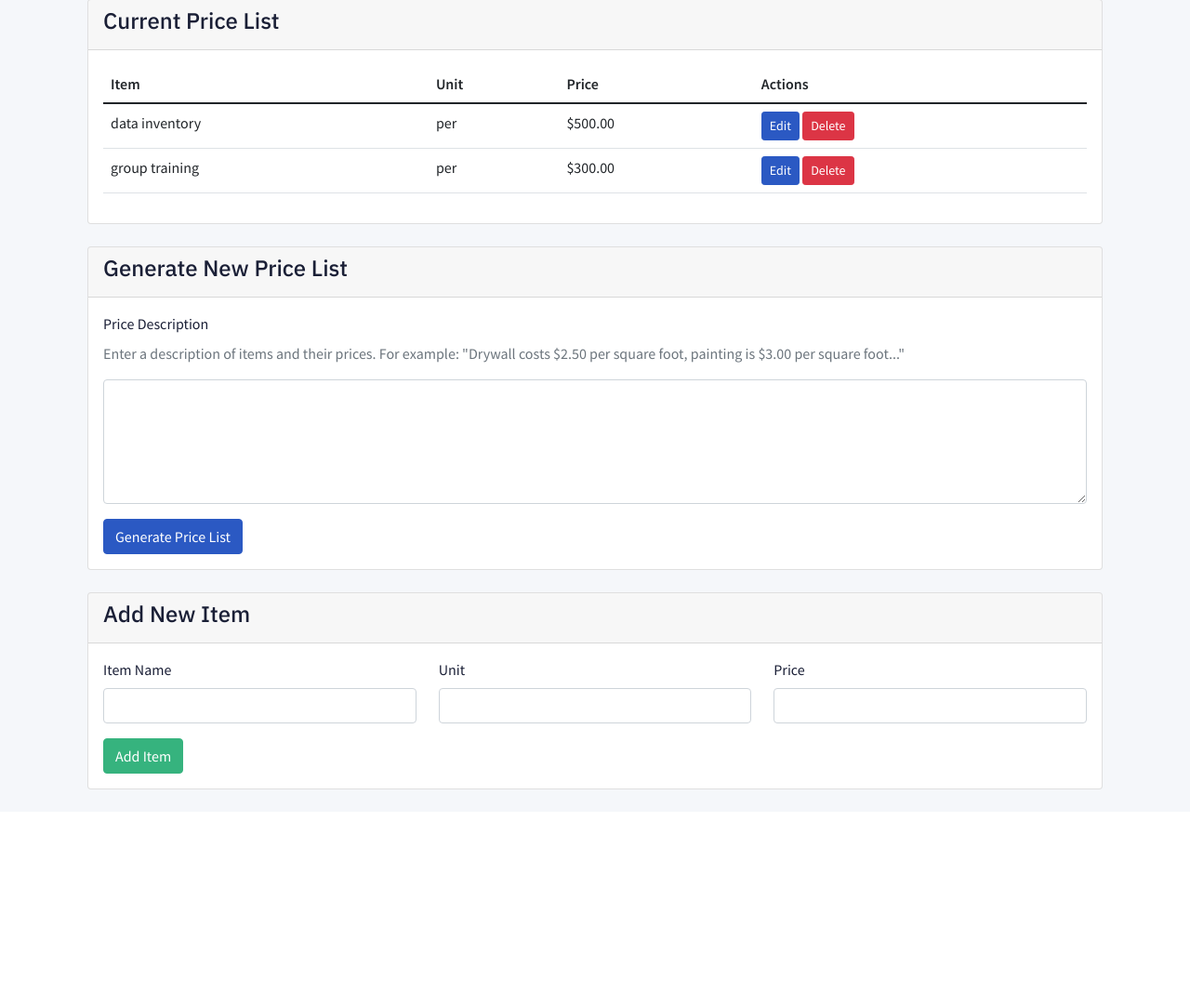
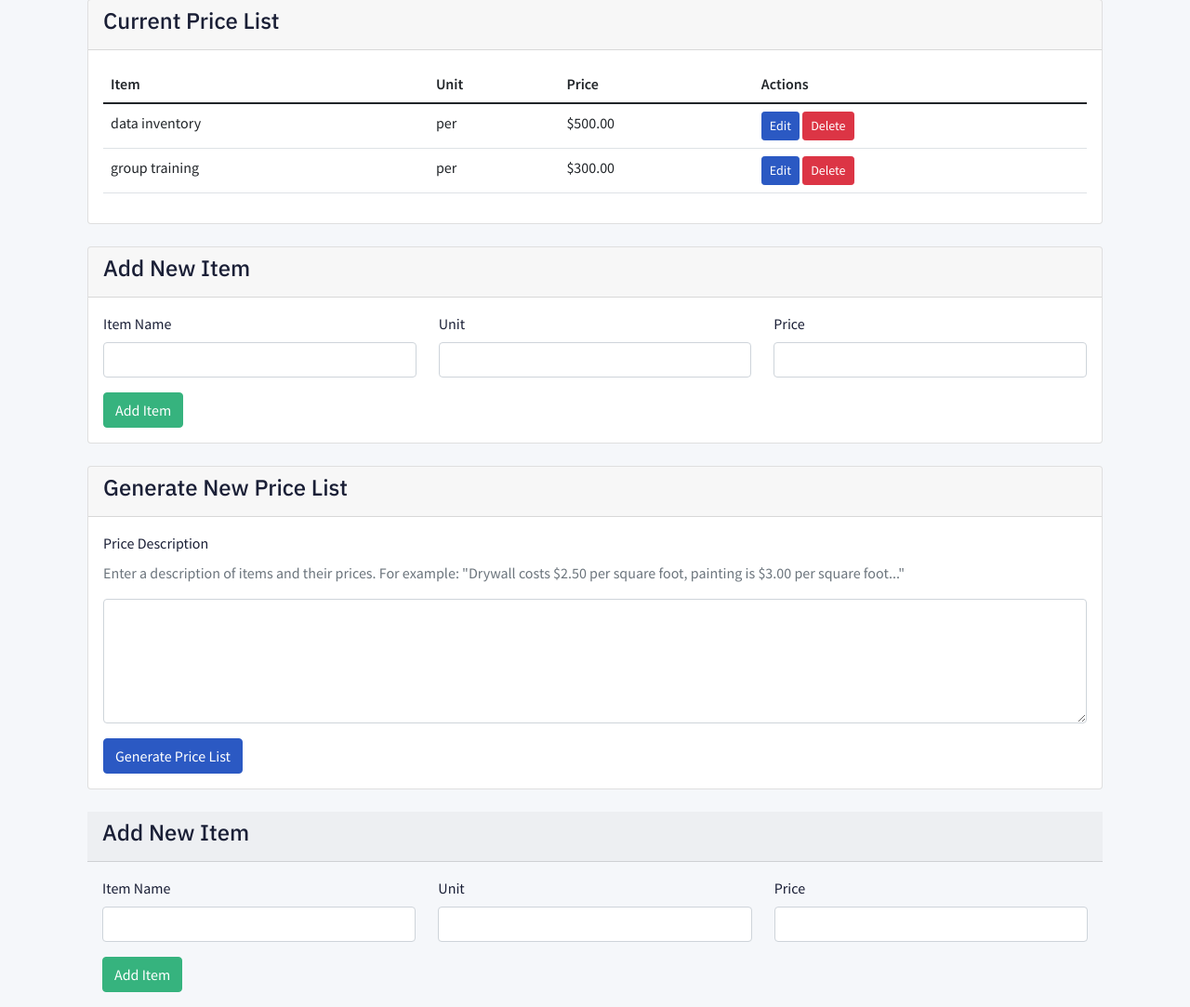
Before and after one commit to WesternBarbarian/proposal-pro, a Flask app: page /price-list in a window 1280 px wide. Shown: the part 143-1226 px from the top of the page at 93% size. Before the commit the page ends 992 px from the top, so only its background shows below. Run offline with Flask 3, Linux system fonts and the light colour scheme; some libraries are stand-ins or nearby versions.

Commit message:
Assistant checkpoint: Reordered sections in price list template
Assistant generated file changes:
- templates/price_list.html: Reorder sections

---

User prompt:

Move the add new item section above the generate new price list section.

```diff
--- a/templates/price_list.html
+++ b/templates/price_list.html
@@ -48,6 +48,33 @@
         </div>
     </div>
 
+    <!-- Add New Item -->
+    <div class="card mb-4">
+        <div class="card-header">
+            <h4>Add New Item</h4>
+        </div>
+        <div class="card-body">
+            <form method="POST" action="{{ url_for('add_price') }}">
+                <input type="hidden" name="csrf_token" value="{{ csrf_token() }}"/>
+                <div class="row">
+                    <div class="col-md-4 mb-3">
+                        <label class="form-label">Item Name</label>
+                        <input type="text" class="form-control" name="item" required>
+                    </div>
+                    <div class="col-md-4 mb-3">
+                        <label class="form-label">Unit</label>
+                        <input type="text" class="form-control" name="unit" required>
+                    </div>
+                    <div class="col-md-4 mb-3">
+                        <label class="form-label">Price</label>
+                        <input type="number" step="0.01" class="form-control" name="price" required>
+                    </div>
+                </div>
+                <button type="submit" class="btn btn-success">Add Item</button>
+            </form>
+        </div>
+    </div>
+
     <!-- Generate New Price List -->
     <div class="card mb-4">
         <div class="card-header">
@@ -73,9 +100,6 @@
             </form>
         </div>
     </div>
-
-    <!-- Add New Item -->
-    <div class="card mb-4">
         <div class="card-header">
             <h4>Add New Item</h4>
         </div>
```
